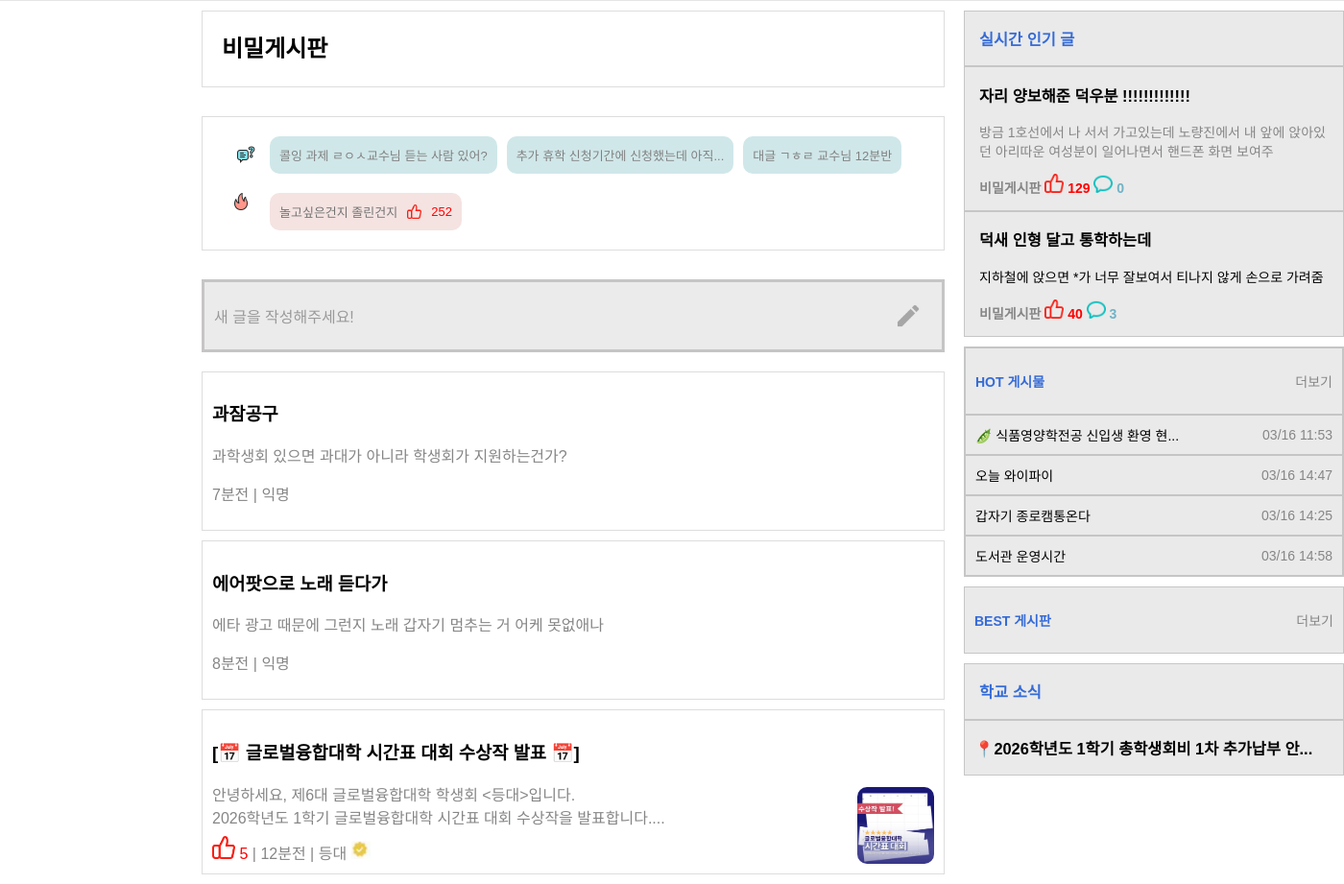
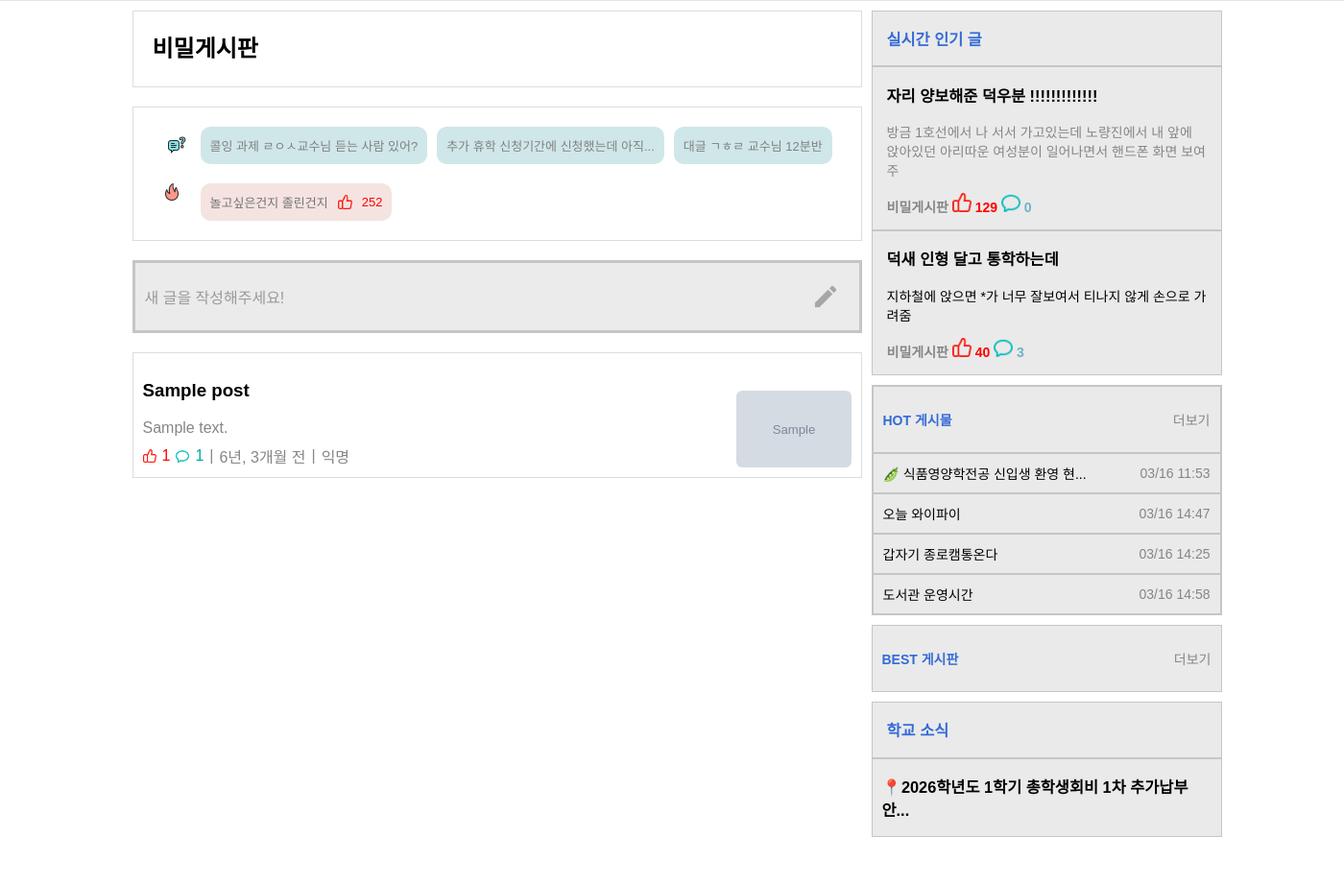
Before and after one commit to 2026-LIKELION-DS/session_6, a Django app: a page that uses everytime/posts/templates/posts/header.html in a window 1400 px wide. Shown: the part 321-1242 px from the top of the page at 96% size. After the commit the page ends 1193 px from the top, so only its background shows below. Run offline with Django 5.2, Linux system fonts and the light colour scheme; tables that the repository leaves empty hold one stand-in row (values such as "Sample post"); grey boxes marked "Sample" are stand-in pictures.

Commit message:
[0503] 모든 페이지 연동

```diff
--- a/everytime/accounts/templates/accounts/login.html
+++ b/everytime/accounts/templates/accounts/login.html
@@ -9,7 +9,7 @@
   </head>
 
   <body>
-    <div class="allbox">
+    <div class="2">
       <div class="header">
         <img src="{% static 'img/logo.png' %}" alt="로고" />
       </div>
--- a/everytime/posts/templates/posts/category.html
+++ b/everytime/posts/templates/posts/category.html
@@ -47,14 +47,15 @@
 {% load static %}
 {% block style %}
 <link rel="stylesheet" href="{% static 'css/main.css' %}">
+<link rel="stylesheet" href="{% static 'css/post.css' %}">
 {% endblock %}
 
 {% block content %}
 {% include 'posts/header.html'%}
 {% include 'posts/navigation.html'%}
-<div class="wow" style="display:flex"; "justify-content:center";>
+<div class="wow" style="display: flex; justify-content: center;">
 {% include 'posts/section.html' %}
 {% include 'posts/aside.html' %}
 </div>
-<script src="{% static 'js/main.js ' %}">
+<script src="{% static 'js/main.js ' %}"></script>
 {% endblock %}
--- a/everytime/posts/templates/posts/detail.html
+++ b/everytime/posts/templates/posts/detail.html
@@ -75,8 +75,8 @@
 {% block content %}
 {% include 'posts/header.html'%}
 {% include 'posts/navigation.html'%}
-{% include 'posts/detail.html' %}
+{% include 'posts/detail2.html' %}
 {% include 'posts/aside.html' %}
 
-<script src="{% static 'js/detail.js ' %}">
+<script src="{% static 'js/detail.js ' %}"></script>
 {% endblock %}
--- a/everytime/posts/templates/posts/header.html
+++ b/everytime/posts/templates/posts/header.html
@@ -1,4 +1,5 @@
 {% load static %}
+{% load humanize %}
 <header class="site-header">
         <div class="header-inner">
           <h1 class="logo">
@@ -40,13 +41,13 @@
 
 
             {% if request.user.is_authenticated %}
-            <p>nickname : {{ user }}</p>
             <a href="{% url 'accounts:logout' %}" class="icon-btn" title="로그아웃">
               <img
                 src="{% static 'img/icn_m_account_gray800_light.png' %}"
                 alt="내 정보 아이콘"
               />
             </a>
+
             {% else %}
             <a href="{% url 'accounts:login' %}" class="icon-btn" title="로그인">
             <img src="{% static 'img/icn_m_account_gray800_light.png' %}" alt="로그인 아이콘" />
--- a/everytime/posts/templates/posts/post.html
+++ b/everytime/posts/templates/posts/post.html
@@ -1,21 +1,11 @@
 {% load static %}
-<!doctype html>
-<html lang="ko">
-  <head>
-    <meta charset="UTF-8" />
-    <meta name="viewport" content="width=device-width, initial-scale=1.0" />
-    <title>에타 글 작성페이지</title>
-    {% block style %}
-    <link rel="stylesheet" href="{% static 'css/post.css' %}">
-    {% endblock %}
-  </head>
 
 
-  <body>
+
     <form
     class="allbox"
     method="POST"
-    action="{% if post %}{% url 'posts:update' post.id %}{% else %}{% url 'posts:create' category.slug %}{% endif %}"enctype="multipart/form-data">
+    action="{% if post %}{% url 'posts:update' post.id %}{% else %}{% url 'posts:create' category.slug %}{% endif %}" enctype="multipart/form-data">
     {% csrf_token %}
         <header class="header">
         <input class="header-name" name="title" value="{% if post %}{{ post.title }}{% endif %}" placeholder="글 제목">
@@ -23,7 +13,25 @@
 
       <section class="section1">
         <textarea class="write" name="content" placeholder="에브리타임은 누구나 기분 좋게 참여할 수 있는 커뮤니티를 만들기 위해 커뮤니티 이용규칙을 제정하여 운영하고 있습니다. 위반 시 게시물이 삭제되고 서비스 이용이 일정 기간 제한될 수 있습니다.&#10;&#10;아래는 이 게시판에 해당하는 핵심 내용에 대한 요약 사항이며, 게시물 작성 전 커뮤니티 이용규칙 전문을 반드시 확인하시기 바랍니다.&#10;&#10;※ 정치·사회 관련 행위 금지&#10;- 국가기관, 정치 관련 단체, 언론, 시민단체에 대한 언급 혹은 이와 관련한 행위&#10;- 정책·외교 또는 정치·정파에 대한 의견, 주장 및 이념, 가치관을 드러내는 행위&#10;- 위와 같은 내용으로 유추될 수 있는 비유, 은어 사용 행위&#10;&#10;* 해당 게시물은 시사·이슈 게시판에만 작성 가능합니다.&#10;&#10;※ 홍보 및 판매 관련 행위 금지&#10;- 영리 여부와 관계 없이 사업체·기관·단체·개인에게 직간접적으로 영향을 줄 수 있는 게시물 작성 행위&#10;- 위와 관련된 것으로 의심되거나 예상될 수 있는 바이럴 홍보 및 명칭·단어 언급 행위&#10;&#10;* 해당 게시물은 홍보게시판에만 작성 가능합니다.&#10;&#10;※ 불법촬영물 유통 금지&#10;불법촬영물등을 게재할 경우 「전기통신사업법」 제22조의5에 의거하여, 「성폭력범죄의 처벌 등에 관한 특례법」 제14조 등 관련 법률에 따라 삭제 조치 및 서비스 이용이 영구적으로 제한될 수 있으며 관련 법률에 기반하여 처벌받을 수 있습니다.&#10;&#10;※ 그 밖의 규칙 위반&#10;- 타인의 권리를 침해하거나 불쾌감을 주는 행위&#10;- 범죄, 불법 행위 등 법령을 위반하는 행위&#10;- 욕설, 비하, 차별, 혐오, 자살, 폭력 관련 내용을 포함한 게시물 작성 행위&#10;- 음란물, 성적 수치심을 유발하는 행위&#10;- 스포일러, 공포, 속임, 놀리게 하는 행위">{% if post %}{{ post.content }}{% endif %}</textarea>
-      </section>
+
+        {% if post and post.image %}
+        <div class="preview">
+        <img src="{{ post.image.url }}" style="width: 120px;">
+        </div>
+        {% endif %}
+
+        {% if post and post.video %}
+        <div class="preview">
+        <video width="150" controls>
+        <source src="{{ post.video.url }}" type="video/mp4">
+        </video>
+        </div>
+        {% endif %}
+    </section>
+
+
+
+
 
       <section class="section2">
         <div id="questionNotice">
@@ -39,18 +47,18 @@
       <footer class="lastbox">
         <div class="left-icon">
 
-            <input type="file" name="image" id="imageInput" hidden />
-            <input type="file" name="image" id="videoInput" hidden />
+            <input type="file" name="video" id="videoInput" accept="video/*" hidden />
+            <input type="file" name="image" id="imageInput" accept="image/*" hidden />
 
-        <button type="button" class="icon">
-          <img
+        <label for="videoInput" class="icon">
+        <img
             src="{% static 'img/container.articles.write.hashtag.png' %}"
             alt="해시태그"
-          /></button>
+        /></label>
 
-          <label for="imageInput" class="icon">
-          <img src="{% static 'img/container.articles.write.attach.png' %}" alt="첨부" />
-            </label>
+        <label for="imageInput" class="icon">
+        <img src="{% static 'img/container.articles.write.attach.png' %}" alt="클립" />
+        </label>
 
           </div>
 
@@ -62,7 +70,7 @@
               <span class="size">질문</span>
             </label>
             <label class="check-wrap">
-              <input type="checkbox" id="whocheck" name="is_anonymous" {% if post.is_anonymous %}checked{% endif %}/>
+              <input type="checkbox" id="whocheck" name="is_anonymous" {% if post and post.is_anonymous %}checked{% endif %}>
               <span class="size">익명</span>
             </label>
           </div>
@@ -71,8 +79,6 @@
           </button>
         </div>
       </footer>
+
+      <script src="{% static 'js/post.js'%}"></script>
     </form>
-
-    {% comment %} <script src="{% static 'js/post.js'%}"></script> {% endcomment %}
-  </body>
-</html>
--- a/everytime/posts/templates/posts/section.html
+++ b/everytime/posts/templates/posts/section.html
@@ -1,4 +1,5 @@
 {% load static %}
+{% load humanize %}
 <br style="background-color: #ffffff" />
       <!--!!!!!!!!!!!!!!!! 수정 시작 !!!!!!!!!!!!!!!!!!!!-->
 
@@ -61,8 +62,9 @@
         </div>
 
             <!--여기서부터 post 페이지 js -->
-<div class="allbox" id="postArea">
-      <header class="header">
+<div id="postArea">
+    {% include 'posts/post.html' %}
+       {% comment %} <header class="header">
         <input class="header-name" placeholder="글 제목"></input>
       </header>
 
@@ -94,10 +96,6 @@
 
 
 
-
-
-
-
         <div class="right">
           <div class="checkbox">
             <label class="check-wrap">
@@ -113,61 +111,58 @@
           <img src="{% static 'img/redpencile.png' %}" alt="작성 버튼" />
           </button>
         </div>
-      </footer>
+      </footer> {% endcomment %}
     </div>
 
 
 
 <div class="article-box">
-              <article class="article1">
-                <h3>과잠공구</h3>
-                <p style="color: #878686">
-                  과학생회 있으면 과대가 아니라 학생회가 지원하는건가?
-                </p>
-                <p style="color: #878686">7분전 | 익명</p>
-              </article>
-
-              <article class="article2">
-                <h3>에어팟으로 노래 듣다가</h3>
-                <p style="color: #878686">
-                  에타 광고 때문에 그런지 노래 갑자기 멈추는 거 어케 못없애나
-                </p>
-                <p style="color: #878686">8분전 | 익명</p>
-              </article>
-
+  {% for post in posts %}
     <article class="article3">
       <div class="article-text">
-                  <h3>[📅 글로벌융합대학 시간표 대회 수상작 발표 📅]</h3>
+        <h3>
+          <a href="{% url 'posts:detail' post.id %}">{{ post.title }}</a>
+        </h3>
+
         <p class="article3-1">
-                    안녕하세요, 제6대 글로벌융합대학 학생회 <등대>입니다. <br />
-                    2026학년도 1학기 글로벌융합대학 시간표 대회 수상작을
-                    발표합니다....
+          {{ post.content }}
         </p>
 
         <p class="article3-2">
-                    <img
-                      class="thumb"
-                      src="{% static 'img/container.articles.vote.red.png' %}"
-                      alt="붉은따봉"
-                    />
-                    <span style="color: red">5</span> | 12분전 | 등대
-                    <img
-                      src="{% static 'img/별표.png' %}"
-                      style="width: 20px"
-                      height="20px"
-                    />
+          <img class="mini-icon" src="{% static 'img/container.articles.vote.red.png' %}" alt="좋아요">
+          <span class="like-count">{{ post.like.count }}</span>
+
+          <img class="mini-icon" src="{% static 'img/container.articles.comment.png' %}" alt="댓글">
+          <span class="comment-count">{{ post.comments.count }}</span>
+
+          <span>|</span>
+          <span>{{ post.created_at | naturaltime }}</span>
+
+          <span>|</span>
+          <span>
+            {% if post.is_anonymous %}
+              익명
+            {% else %}
+              {{ post.author.nickname }}
+            {% endif %}
+          </span>
         </p>
       </div>
 
       <div class="school">
-                  <img
-                    class="schoolimg"
-                    src="{% static 'img/망한시간표사진.png' %}"
-                    alt="망한시간표대회사진"
-                  />
+        {% if post.image %}
+          <img src="{{ post.image.url }}" alt="게시글 이미지">
+        {% endif %}
       </div>
     </article>
+
+  {% empty %}
+    <h2>글이 없습니다.</h2>
+  {% endfor %}
 </div>
+
+<script src="{% static 'js/main.js'%}"></script>
+
 </section>
-
-          <script src="{% static 'js/main.js' %}"></script>
+</div>
+</div>
--- a/everytime/posts/templates/posts/update.html
+++ b/everytime/posts/templates/posts/update.html
@@ -24,14 +24,19 @@
 
 {% load static %}
 {% block style %}
+<link rel="stylesheet" href="{% static 'css/detail.css' %}">
 <link rel="stylesheet" href="{% static 'css/post.css' %}">
+
 {% endblock %}
 
 {% block content %}
 {% include 'posts/header.html'%}
 {% include 'posts/navigation.html'%}
+
+<div class="main-layout" style="display:flex; justify-content:center; align-items:flex-start; gap:20px; ">
 {% include 'posts/post.html' %}
 {% include 'posts/aside.html' %}
+</div>
 
 <script src="{% static 'js/post.js' %}"></script>
 {% endblock %}
--- a/everytime/static/css/login.css
+++ b/everytime/static/css/login.css
@@ -11,7 +11,7 @@ body {
   margin-bottom: 30px;
 }
 
-.allbox {
+.allbox2 {
   width: 100%;
   display: flex;
   flex-direction: column;
--- a/everytime/static/css/main.css
+++ b/everytime/static/css/main.css
@@ -9,7 +9,7 @@
 body {
   margin: 0;
   font-family: "Malgun Gothic", "Apple SD Gothic Neo", sans-serif;
-  background-color: #f5f5f5;
+  background-color: #ffffff;
 }
 
 a {
@@ -84,7 +84,6 @@ ul {
 .low1-box {
   display: flex;
   flex-direction: column;
-  gap: 10px;
 }
 
 .main-nav a.active {
@@ -196,9 +195,8 @@ ul {
   display: flex;
   gap: 30px;
   align-items: flex-start;
-  width: 1400px;
+  width: 760px;
   box-sizing: border-box;
-  padding-left: 200px;
 }
 
 .low-box section {
@@ -346,11 +344,13 @@ ul {
   display: flex;
   justify-content: space-between;
   align-items: flex-end;
-  margin: 10px;
+  box-sizing: border-box;
+  margin: 0;
 }
 
 .article3-text {
   margin-right: 16px;
+  flex: 1;
 }
 
 .thumb {
@@ -365,6 +365,10 @@ ul {
 .article3-2 {
   color: #878686;
   margin: 0;
+  display: flex;
+  align-items: center;
+  gap: 6px;
+  flex-wrap: wrap;
 }
 
 .school {
@@ -380,11 +384,12 @@ ul {
 }
 
 .sidebar {
-  width: 33%;
+  width: 365px;
   display: flex;
   flex-direction: column;
   gap: 10px;
   flex-shrink: 0;
+  margin-left: 20px;
 }
 
 .box1-1 {
@@ -593,7 +598,6 @@ ul {
   }
 }
 
-
 /* 여기서부터 post 페이지 */
 #postArea {
   display: none;
@@ -678,9 +682,61 @@ ul {
   height: 50px;
 }
 
-
 #boardArea,
 #postArea {
   width: 100%;
   box-sizing: border-box;
 }
+
+.mini-icon {
+  width: 14px;
+  height: 14px;
+  object-fit: contain;
+}
+
+#postArea .allbox {
+  width: 100%;
+  border: 3px solid #c6c5c5;
+}
+
+#postArea .header-name {
+  font-size: 22px;
+  padding: 18px;
+}
+
+#postArea .write {
+  height: 460px;
+  font-size: 16px;
+  line-height: 1.5;
+}
+
+#postArea .icon img {
+  width: 45px;
+  height: 45px;
+}
+
+.like-count {
+  color: red;
+  font-weight: 500;
+}
+
+.comment-count {
+  color: #00a8a8;
+  font-weight: 500;
+}
+
+.school img {
+  width: 120px;
+  height: 80px;
+  object-fit: cover;
+}
+
+.article-box {
+  width: 100%;
+  margin: 10px;
+  box-sizing: border-box;
+}
+
+.article-box .article3:last-of-type {
+  border-bottom: 1px solid #ddd;
+}
--- a/everytime/static/css/post.css
+++ b/everytime/static/css/post.css
@@ -1,6 +1,6 @@
 .allbox {
-  border: 4px solid gray;
-  width: 680px;
+  border: 4px solid #c6c5c5;
+  margin-top: 10px;
 }
 
 .header {
@@ -19,10 +19,10 @@
 .write {
   color: black;
   padding: 20px;
-  border-bottom: 1px solid #ddd;
+  border-bottom: none;
   resize: none;
   width: 100%;
-  height: 450px;
+  height: 400px;
   font-size: 20px;
   box-sizing: border-box;
 }
@@ -76,3 +76,51 @@
   width: 50px;
   height: 50px;
 }
+
+/* .main-layout {
+  display: flex;
+  justify-content: center;
+  align-items: flex-start;
+  gap: 20px;
+}
+
+.main-layout > .allbox {
+  width: 760px;
+  flex-shrink: 0;
+}
+
+.main-layout > .article-box {
+  width: 320px;
+  flex-shrink: 0;
+} */
+
+.school img {
+  width: 120px;
+  height: 80px;
+  object-fit: cover;
+  border-radius: 6px;
+}
+
+body {
+  background-color: #ffffff;
+}
+
+.preview {
+  padding: 10px 20px;
+  margin-top: -10px;
+  /* padding: 0 20px; */
+}
+
+.preview img {
+  width: 120px;
+  height: 80px;
+  object-fit: cover;
+}
+
+.preview video {
+  width: 150px;
+}
+
+.section1 {
+  border-bottom: 1px solid #ddd;
+}
--- a/everytime/static/js/detail.js
+++ b/everytime/static/js/detail.js
@@ -15,7 +15,7 @@ let islike = false;
 let sCount = 0;
 let isScraped = false;
 
-button.addEventListener("click", function () {
+// button.addEventListener("click", function () {
   if (islike) {
     alert("이미 공감하셨습니다.");
     return;
@@ -27,7 +27,7 @@ button.addEventListener("click", function () {
   islike = true;
 });
 
-scrapBtn.addEventListener("click", function () {
+// scrapBtn.addEventListener("click", function () {
   if (isScraped === false) {
     sCount++;
     scrapText.textContent = "스크랩 취소";
@@ -43,7 +43,7 @@ scrapBtn.addEventListener("click", function () {
   scrapCounter.textContent = sCount;
 });
 
-redPencilBtn.addEventListener("click", function () {
+// redPencilBtn.addEventListener("click", function () {
   const val = commentInput.value;
 
   if (val === "") {
--- a/everytime/static/js/main.js
+++ b/everytime/static/js/main.js
@@ -9,13 +9,13 @@ document.addEventListener("DOMContentLoaded", function () {
   });
 });
 
-const questionNotice = document.getElementById("questionNotice");
-const questioncheck = document.getElementById("questioncheck");
+// const questionNotice = document.getElementById("questionNotice");
+// const questioncheck = document.getElementById("questioncheck");
 
-questioncheck.addEventListener("change", function () {
-  if (questioncheck.checked) {
-    questionNotice.style.display = "block";
-  } else {
-    questionNotice.style.display = "none";
-  }
-});
+// questioncheck.addEventListener("change", function () {
+//   if (questioncheck.checked) {
+//     questionNotice.style.display = "block";
+//   } else {
+//     questionNotice.style.display = "none";
+//   }
+// });
```
Also changed, not shown: everytime/posts/templates/posts/detail2.html (+88 -51 lines), everytime/static/css/detail.css (+9 -4 lines). Lines whose indentation alone changed are shown as unchanged.
